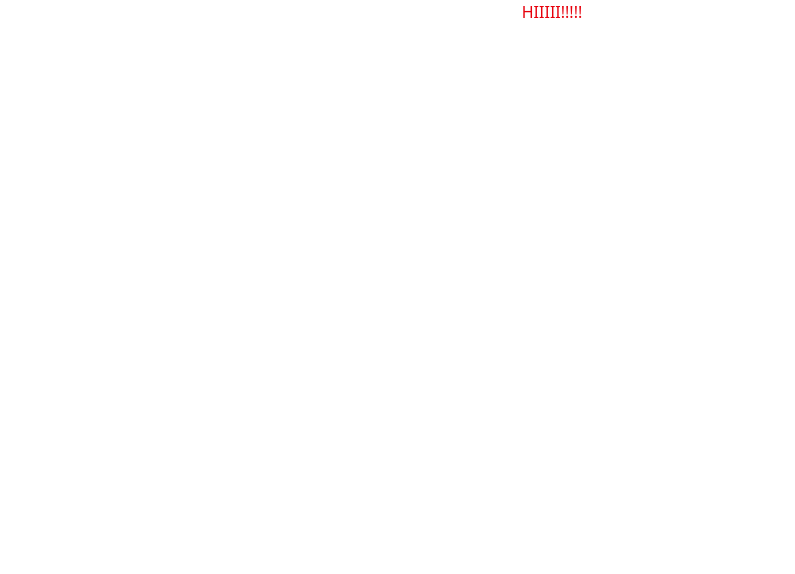
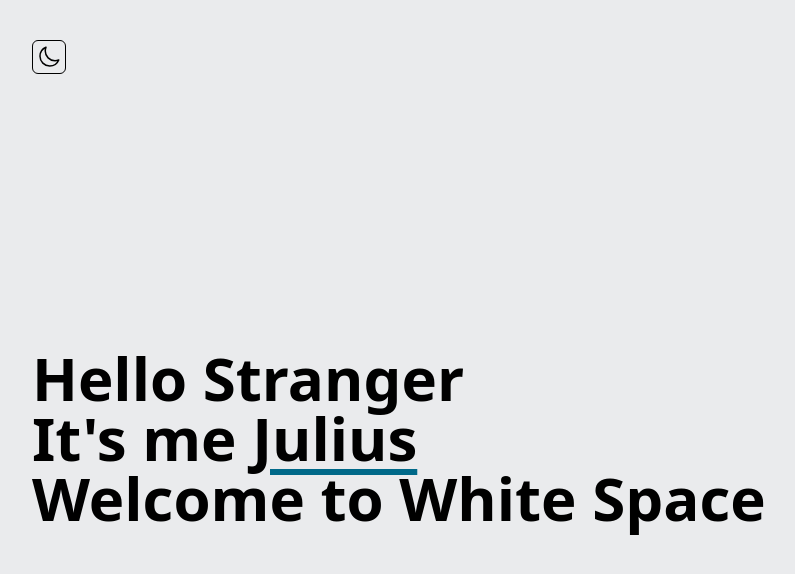
Before and after one commit to JuliusBourbon/Portofolio, a React (Vite) app: page / in a window 1280 px wide. Shown: the top 574 px of the page, without its empty margins (88-883 px from the left). Built offline with nearby package versions, Linux system fonts and the light colour scheme.

Commit message:
Update view

```diff
--- a/src/App.jsx
+++ b/src/App.jsx
@@ -1,7 +1,9 @@
+import HomePage from "./components/HomePage";
+
 export default function App() {
   return(
-    <div className="text-red-600 flex justify-center items-center w-full">
-      <h1>HIIIII!!!!!</h1>
+    <div className="w-full min-h-screen flex flex-col overflow-x-hidden">
+      <HomePage/>
     </div>
   )
 }
```
